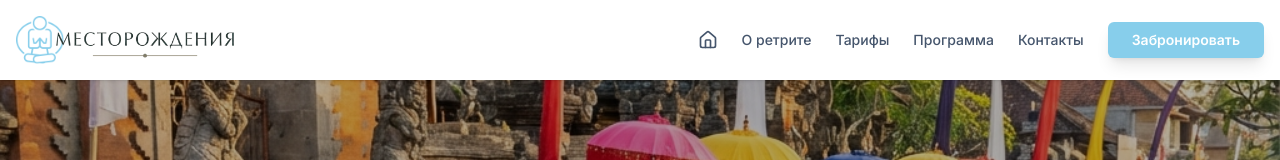
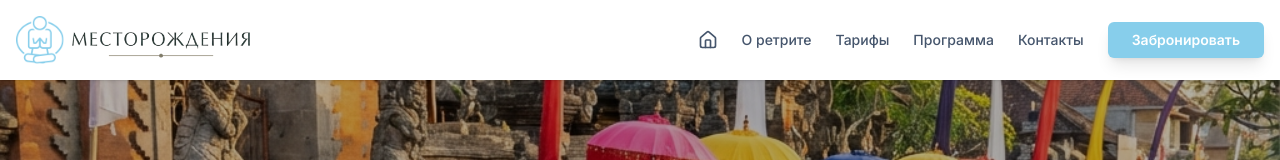
Before and after one commit to vladimirshvh-retreat/retreatkz_railway, a Next.js app: page / in a window 1280 px wide. Shown: the top 160 px of the page. Built offline with nearby package versions, Linux system fonts and the light colour scheme.

Commit message:
Fix logo overlap: add gap

```diff
--- a/src/components/layout/navbar.tsx
+++ b/src/components/layout/navbar.tsx
@@ -42,7 +42,7 @@ export function Navbar() {
             onMouseLeave={() => setIsHovered(false)}
         >
             <div className="container mx-auto px-4 flex items-center justify-between">
-                <Link href="/" className="flex items-center gap-0">
+                <Link href="/" className="flex items-center gap-2">
                     {/* Logo - adapts to scroll state */}
                     <div
                         className={cn("h-12 w-12 transition-colors duration-300", isActive ? "bg-[#87CEEB]" : "bg-white")}
@@ -57,7 +57,7 @@ export function Navbar() {
                             WebkitMaskPosition: 'center'
                         }}
                     />
-                    <div className="relative h-12 w-72 -ml-2">
+                    <div className="relative h-12 w-72">
                         <Image
                             src="/images/brand-text.png"
                             alt="МЕСТОРОЖДЕНИЯ"
```
